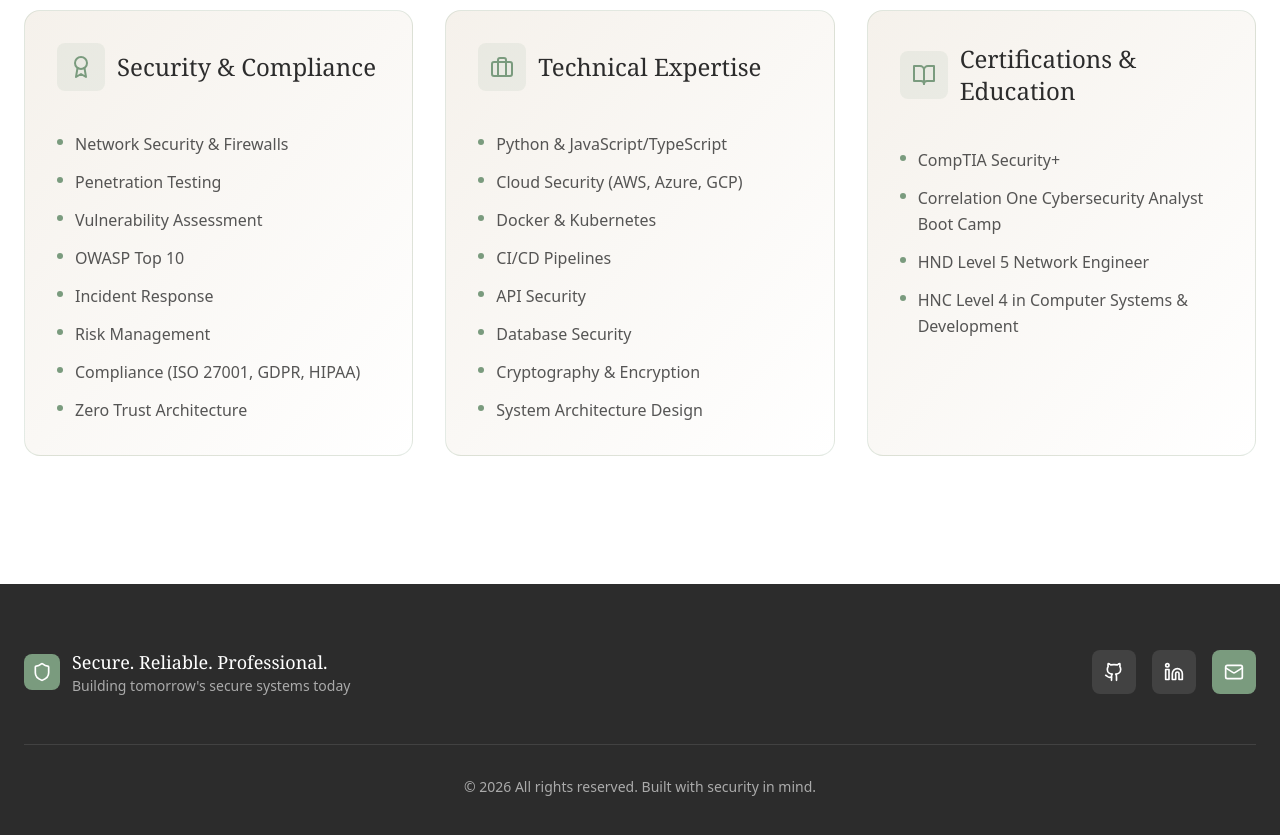
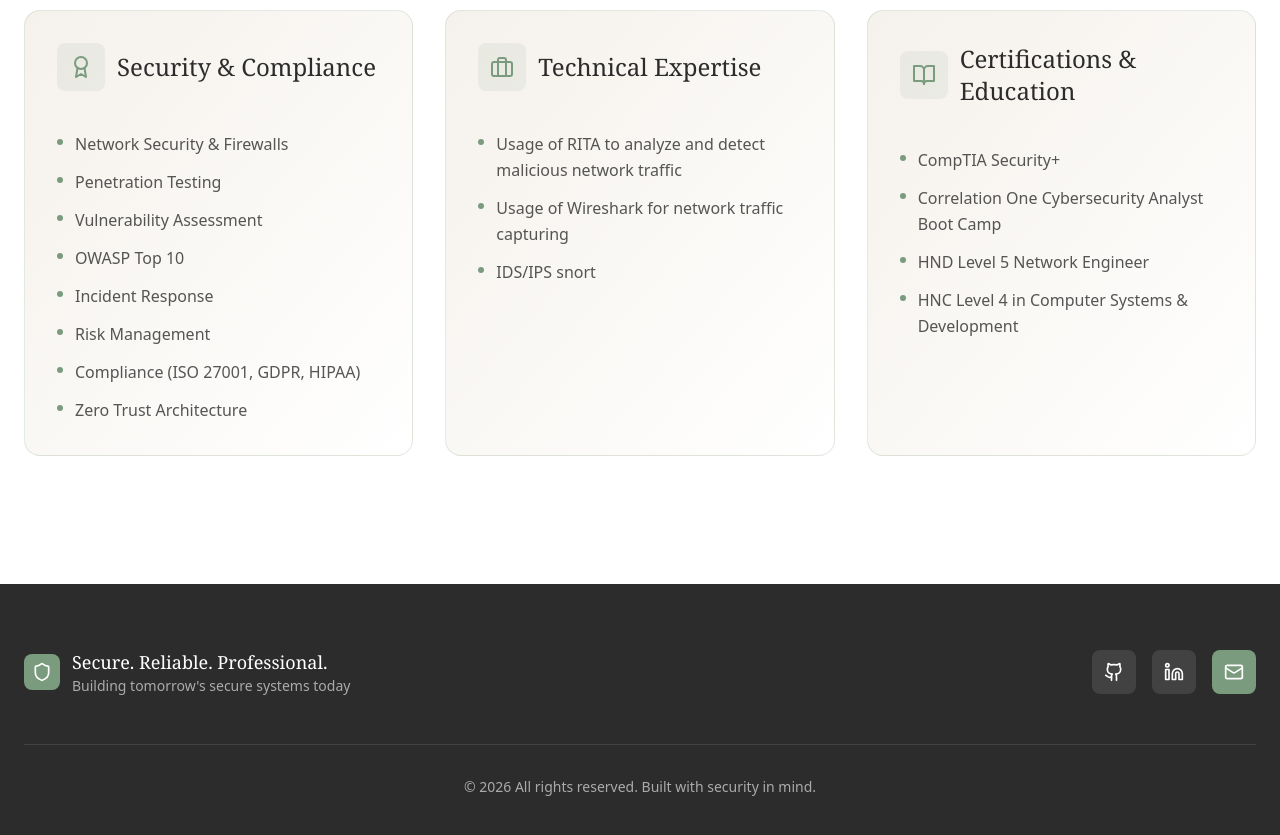
Before and after one commit to arthursmelkovs92/cybersecurity-digitalportfolio, a React (Vite) app: page / in a window 1280 px wide. Shown: the part 2420-3255 px from the top of the page. Built offline with nearby package versions, Linux system fonts and the light colour scheme.

Commit message:
Updated Skills.tsx

```diff
--- a/src/components/Skills.tsx
+++ b/src/components/Skills.tsx
@@ -25,14 +25,9 @@ const skills: SkillCategory[] = [
     title: "Technical Expertise",
     icon: Briefcase,
     items: [
-      "Python & JavaScript/TypeScript",
-      "Cloud Security (AWS, Azure, GCP)",
-      "Docker & Kubernetes",
-      "CI/CD Pipelines",
-      "API Security",
-      "Database Security",
-      "Cryptography & Encryption",
-      "System Architecture Design"
+      "Usage of RITA to analyze and detect malicious network traffic",
+      "Usage of Wireshark for network traffic capturing",
+      "IDS/IPS snort"
     ]
   },
   {
```
